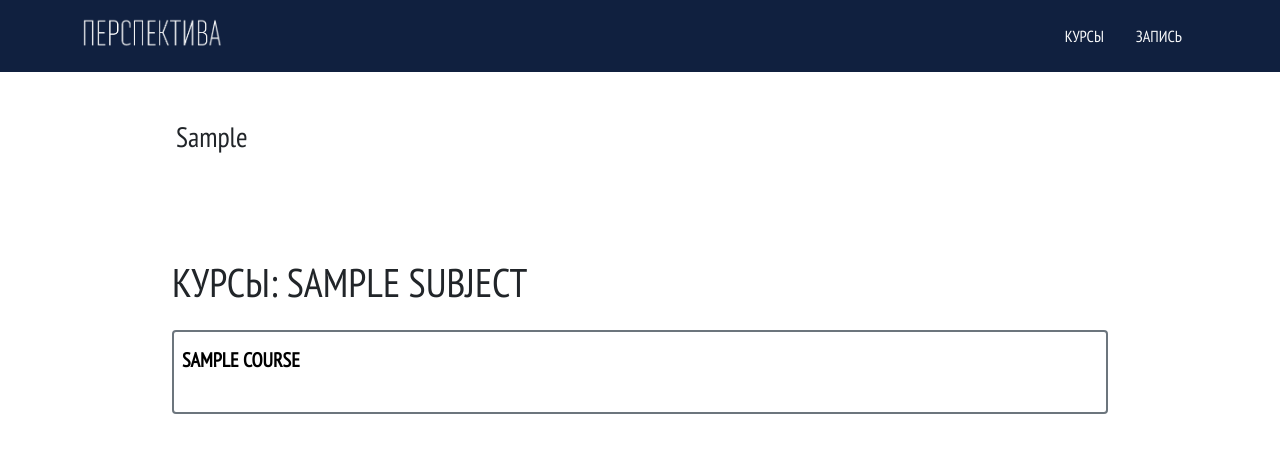
After one commit to Antonlushnikow/zarperspectiva, a Django app: a page that uses zarperspectiva/mainapp/templates/mainapp/courses.html in a window 1280 px wide. The commit adds this page. Shown: the top 453 px of the page. Run offline with Django 4.2, Linux system fonts and the light colour scheme; tables that the repository leaves empty hold one stand-in row (values such as "Sample post").

Commit message:
Add list subjects view

```diff
--- a/zarperspectiva/mainapp/models.py
+++ b/zarperspectiva/mainapp/models.py
@@ -18,6 +18,15 @@ class Subject(models.Model):
         verbose_name='название',
         null=False,
         max_length=40,
+    )
+    pic = models.ImageField(
+        upload_to='subjects/',
+        null=True,
+        blank=True,
+        verbose_name='фон предмета',
+    )
+    slug = models.SlugField(
+        max_length=255, unique=True, db_index=True, verbose_name="URL",
     )
 
     def __str__(self):
--- a/zarperspectiva/mainapp/static/css/main.css
+++ b/zarperspectiva/mainapp/static/css/main.css
@@ -10,3 +10,12 @@
 * {
     font-family: "PT Sans Narrow", -apple-system, BlinkMacSystemFont, "Segoe UI", Roboto, "Helvetica Neue", Arial, sans-serif, "Apple Color Emoji", "Segoe UI Emoji", "Segoe UI Symbol", "Noto Color Emoji";
 }
+
+a {
+    text-decoration: none;
+    color: #000;
+}
+
+.course-card {
+
+}
--- /dev/null
+++ b/zarperspectiva/mainapp/templates/mainapp/courses.html
@@ -0,0 +1,31 @@
+{% extends 'zarperspectiva/base.html' %}
+{% load static %}
+
+{% block content %}
+<section class="py-5">
+    <div class="container px-3 col-lg-9"">
+        <h3>
+            {{ site_info }}
+        </h3>
+
+    </div>
+</section>
+<section class="py-3">
+    <div class="container col-lg-9">
+      <div class="row">
+          <p class="mt-3">
+            <h1>КУРСЫ: {{ subject|upper }}</h1>
+          </p>
+        {% for course in courses %}
+          <a href="{% url 'course' course.pk %}">
+              <div class="course-card card border border-2 border-secondary h-100 mb-4">
+                <div class="card-body px-2 py-3">
+                  <h5 class="mb-0 font-sans-serif fw-bold fs-md-0 fs-lg-1">{{ course.title|upper }}</h5>
+                </div>
+              </div>
+          </a>
+        {% endfor %}
+      </div>
+    </div>
+</section>
+{% endblock %}
--- a/zarperspectiva/mainapp/views.py
+++ b/zarperspectiva/mainapp/views.py
@@ -1,9 +1,30 @@
-from django.shortcuts import render
-from django.views.generic import ListView
-from mainapp.models import Subject
+from django.shortcuts import render, get_object_or_404
+from django.views.generic import ListView, DetailView
+from mainapp.models import Subject, Course
+
+
+class SubjectsView(ListView):
+    model = Subject
+    template_name = 'mainapp/index.html'
+    context_object_name = 'subjects'
 
 
 class CoursesView(ListView):
-    model = Subject
-    template_name = 'mainapp/index.html'
-    context_object_name = 'subjects'
+    model = Course
+    template_name = 'mainapp/courses.html'
+    context_object_name = 'courses'
+
+    def get_queryset(self):
+        subject = get_object_or_404(Subject, slug=self.kwargs["slug"])
+        return Course.objects.filter(subject__in=[subject])
+
+    def get_context_data(self, *, object_list=None, **kwargs):
+        context = super().get_context_data()
+        context["subject"] = get_object_or_404(Subject, slug=self.kwargs["slug"])
+        return context
+
+
+class CourseDetailView(DetailView):
+    model = Course
+    template_name = 'mainapp/course.html'
+    context_object_name = 'course'
--- /dev/null
+++ b/zarperspectiva/zarperspectiva/context_processors.py
@@ -0,0 +1,11 @@
+from mainapp.models import SiteSettings
+
+
+def get_site_settings(request):
+    if SiteSettings.objects.exists():
+        obj = SiteSettings.objects.all()[0]
+        return {
+            "site_info": obj.site_info,
+            "letter_template": obj.letter_template,
+        }
+    return {}
--- a/zarperspectiva/zarperspectiva/settings.py
+++ b/zarperspectiva/zarperspectiva/settings.py
@@ -61,7 +61,9 @@ ROOT_URLCONF = 'zarperspectiva.urls'
 TEMPLATES = [
     {
         'BACKEND': 'django.template.backends.django.DjangoTemplates',
-        'DIRS': [],
+        'DIRS': [
+            os.path.join(BASE_DIR, "zarperspectiva", "templates"),
+        ],
         'APP_DIRS': True,
         'OPTIONS': {
             'context_processors': [
@@ -69,6 +71,7 @@ TEMPLATES = [
                 'django.template.context_processors.request',
                 'django.contrib.auth.context_processors.auth',
                 'django.contrib.messages.context_processors.messages',
+                'zarperspectiva.context_processors.get_site_settings',
             ],
         },
     },
--- a/zarperspectiva/zarperspectiva/templates/zarperspectiva/base.html
+++ b/zarperspectiva/zarperspectiva/templates/zarperspectiva/base.html
@@ -19,10 +19,10 @@
     <section class="py-3" style="background-color:#10203F;">
         <div class="container" id="topNav">
           <div class="d-flex justify-content-between">
-            <div class="col-auto"><a class="navbar-brand" href="index.html"><img src="/media/logo.png" width="141" alt="logo" /></a></div>
+            <div class="col-auto"><a class="navbar-brand" href="{% url 'index' %}"><img src="/media/logo.png" width="141" alt="logo" /></a></div>
             <div class="col-auto d-flex">
                 <div class="col-auto "><a class="nav-link text-light" href="#!">КУРСЫ</a></div>
-                <div class="col-auto "><a class="nav-link text-light" href="#!">ЗАПИСАТЬСЯ</a></div>
+                <div class="col-auto "><a class="nav-link text-light" href="#!">ЗАПИСЬ</a></div>
             </div>
             </div>
           </div>
--- a/zarperspectiva/zarperspectiva/urls.py
+++ b/zarperspectiva/zarperspectiva/urls.py
@@ -3,11 +3,14 @@ from django.conf.urls.static import static
 from django.contrib import admin
 from django.urls import path
 
-from mainapp.views import CoursesView
+from mainapp.views import SubjectsView, CoursesView, CourseDetailView
 
 urlpatterns = [
     path('admin/', admin.site.urls),
-    path('', CoursesView.as_view()),
+    path('', SubjectsView.as_view(), name='index'),
+
+    path('subject/<slug:slug>/', CoursesView.as_view(), name='subject'),
+    path('course/<int:pk>/', CourseDetailView.as_view(), name='course'),
 ]
 
 if settings.DEBUG:
```
Also changed, not shown: zarperspectiva/mainapp/admin.py (+7 -1 lines), zarperspectiva/mainapp/templates/mainapp/index.html (+17 -16 lines), zarperspectiva/mainapp/migrations/0003_subject_pic.py (added), zarperspectiva/mainapp/migrations/0004_subject_slug.py (added), zarperspectiva/mainapp/migrations/0005_alter_subject_slug.py (added).
